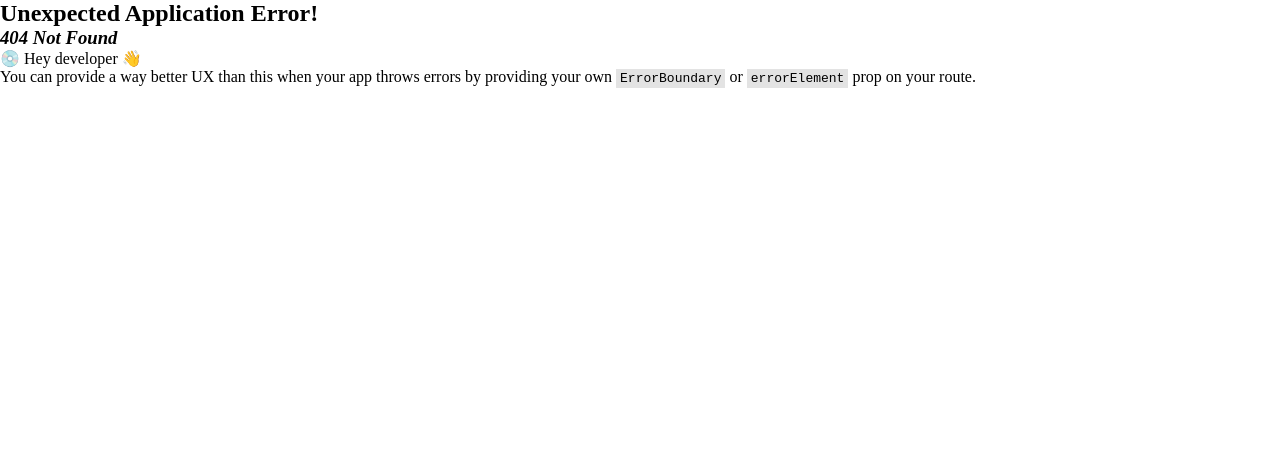
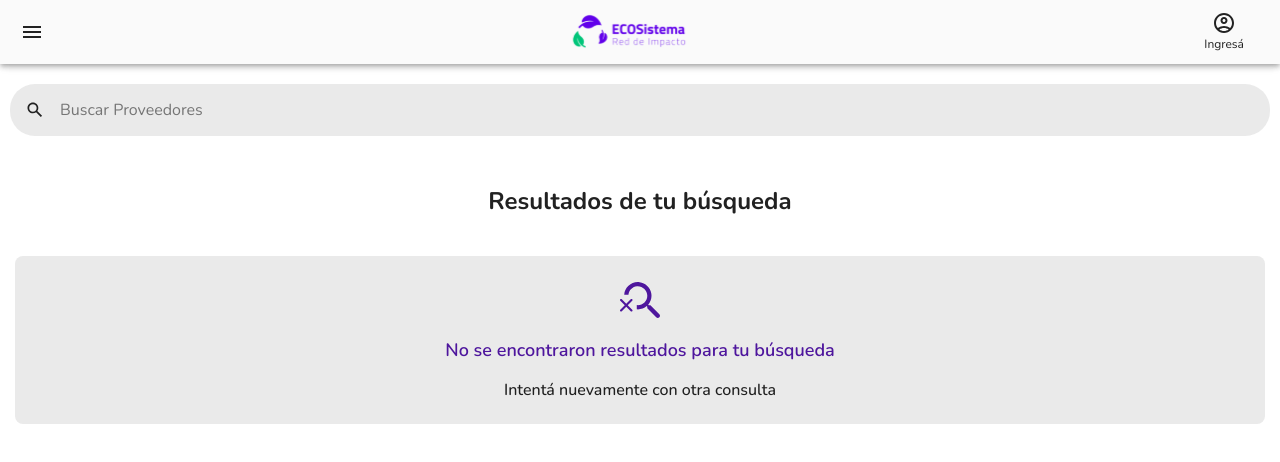
Before and after one commit to Marianoj1991/ECOSistema-Quinto-Impacto, a React (Vite) app: page /busquedas in a window 1280 px wide. Before the commit this address had no page. Shown: the top 462 px of the page. Built offline with nearby package versions, Linux system fonts and the light colour scheme.

Commit message:
Funcionalidades de navegacion agregadas

```diff
--- a/src/Paginas/busquedas/Busquedas.jsx
+++ b/src/Paginas/busquedas/Busquedas.jsx
@@ -1,7 +1,7 @@
 import { buscarProveedorPorNombre } from "../../servicios/buscarProveedores";
 import { Typography } from "@mui/material";
 import { useEffect, useState } from "react";
-import { useParams } from "react-router-dom";
+import { useSearchParams } from "react-router-dom";
 import BarraNavegacion from "../../componentes/barraNavegacion/BarraNavegacion";
 import Buscador from "../../componentes/buscador/Buscador";
 import PilaProveedores from "../../componentes/pilaProveedores/PilaProveedores";
@@ -12,7 +12,9 @@ import styles from "./Busquedas.module.css";
 
 export function Busquedas() {
   const [proveedores, setProveedores] = useState([]);
-  let { nombre } = useParams();
+  const [searchParams, setSearchParams] = useSearchParams()
+
+  const nombre = searchParams.get('nombre')
 
   const manejarBusqueda = (nombreProveedorParam) => {
     const proveedor = buscarProveedorPorNombre(nombreProveedorParam);
@@ -21,7 +23,8 @@ export function Busquedas() {
 
   useEffect(() => {
     manejarBusqueda(nombre);
-  }, [nombre]);
+    setSearchParams('')
+  }, []);
 
   return (
     <>
--- a/src/componentes/botonCategoria/BotonCategoria.jsx
+++ b/src/componentes/botonCategoria/BotonCategoria.jsx
@@ -1,5 +1,6 @@
-import { Grid, Link, Typography } from "@mui/material";
+import { Grid, Typography } from "@mui/material";
 import styles from "./BotonCategoria.module.css";
+import { Link } from "react-router-dom";
 
 export function BotonCategoria({ icono, texto }) {
   return (
@@ -9,10 +10,8 @@ export function BotonCategoria({ icono, texto }) {
       sx={{ padding: "0px", width: "152px", cursor: "pointer" }}
     >
       <Link
-        sx={{
-          textDecoration: "none",
-          color: "inherit",
-        }}
+        to={`/categorias?categoria=${texto}`}
+        className={styles.categoriaLink}
       >
         <Grid
           container
--- a/src/componentes/botonCategoria/BotonCategoria.module.css
+++ b/src/componentes/botonCategoria/BotonCategoria.module.css
@@ -27,3 +27,8 @@
   width: 40px;
   height: 40px;
 }
+
+.categoriaLink {
+  text-decoration: none;
+  color: inherit;
+}
--- a/src/componentes/buscador/Buscador.jsx
+++ b/src/componentes/buscador/Buscador.jsx
@@ -5,6 +5,7 @@ function Buscador({ manejarBusqueda, color }) {
 
   const onKeyUp = (e) => {
     const { value } = e.target
+    if (value.length === 0) return
     if(e.key === 'Enter') {
       manejarBusqueda(value)
       e.target.value = ''
--- a/src/componentes/categorias/Categorias.jsx
+++ b/src/componentes/categorias/Categorias.jsx
@@ -5,6 +5,7 @@ import { infoBotones } from "../botonCategoria/botones-info";
 
 // Estilos CSS
 import styles from "./Categorias.module.css";
+import { Link } from "react-router-dom";
 
 export function Categorias() {
   const [categorias, setCategorias] = useState(infoBotones.slice(0, 8));
@@ -56,6 +57,7 @@ export function Categorias() {
           gap: "10px",
         }}
       >
+      <Link className={styles.linkCategorias} to='/categorias'>
         <Typography
           sx={{
             textTransform: "none",
@@ -66,6 +68,7 @@ export function Categorias() {
         >
           Ver más categorías
         </Typography>
+      </Link>
       </Button>
     </Grid>
   );
--- a/src/componentes/categorias/Categorias.module.css
+++ b/src/componentes/categorias/Categorias.module.css
@@ -17,3 +17,8 @@
   line-height: 25px;
   text-align: center;
 }
+
+.linkCategorias{
+  text-decoration: none;
+  color: inherit;
+}
--- a/src/paginas/inicio/Inicio.jsx
+++ b/src/paginas/inicio/Inicio.jsx
@@ -23,9 +23,9 @@ export function Inicio() {
 
   const manejarBusqueda = (nombreProveedor) => {
     if (!nombreProveedor) {
-      return;
+      return
     }
-    navigate(`busquedas/${nombreProveedor}`);
+    navigate(`busquedas?nombre=${nombreProveedor}`);
   };
 
   return (
--- a/src/router/AppRouter.jsx
+++ b/src/router/AppRouter.jsx
@@ -28,8 +28,13 @@ const router = createBrowserRouter([
     error: <ErrorPage />,
   },
   {
-    path: "/busquedas/:nombre",
+    path: "/busquedas",
     element: <Busquedas />,
+    error: <ErrorPage />,
+  },
+  {
+    path: "/categorias",
+    element: <h1>Categorias</h1>,
     error: <ErrorPage />,
   },
 ]);
```
